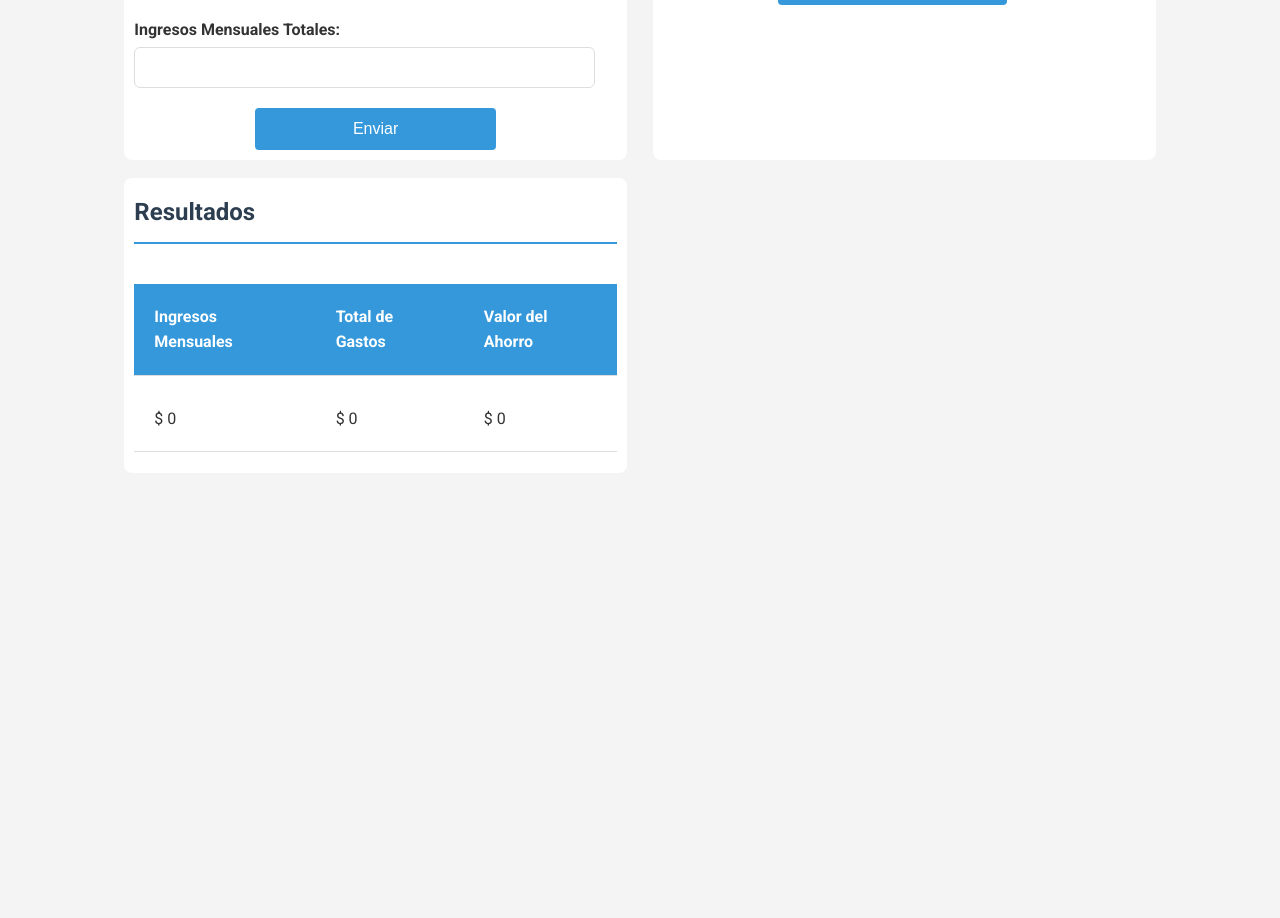
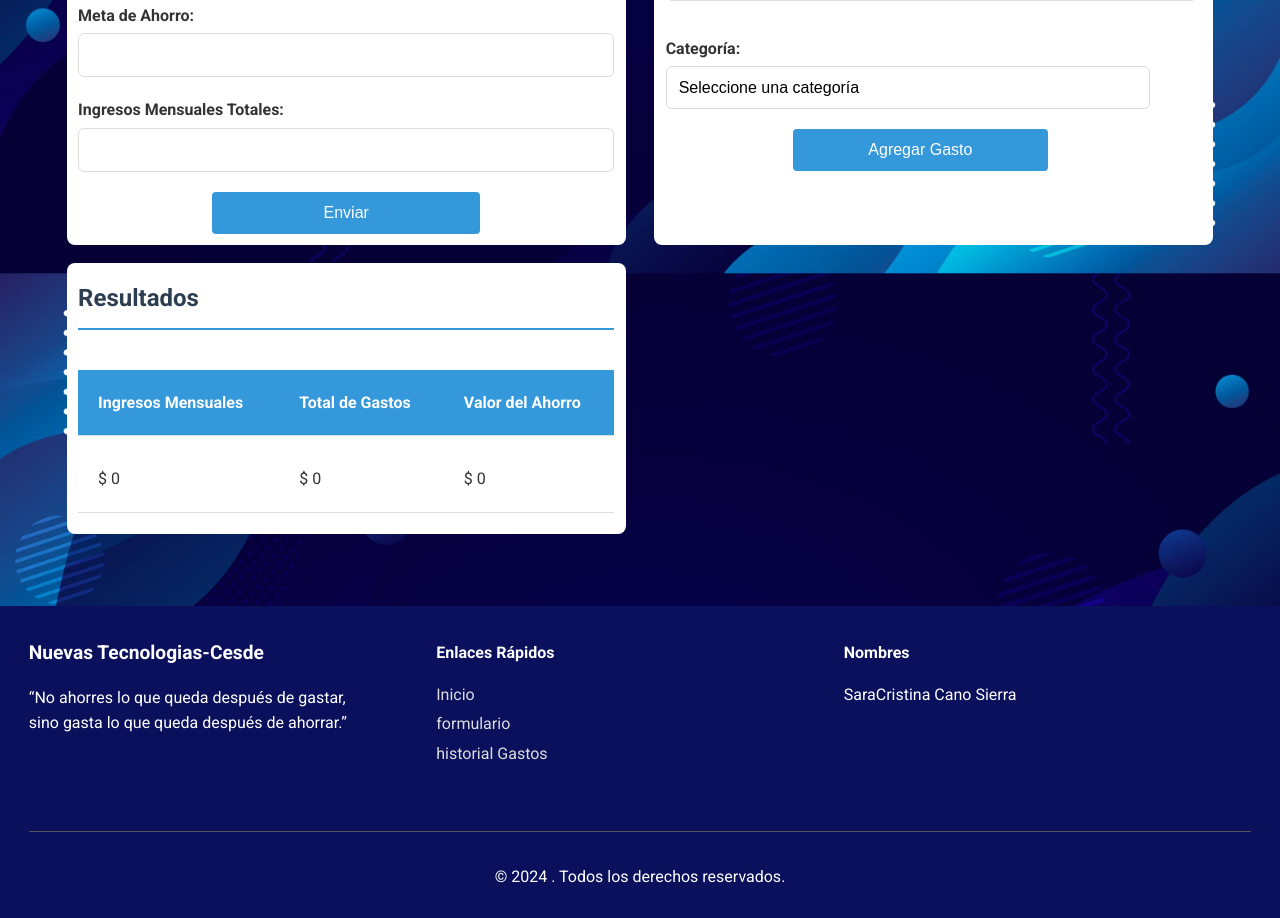
Before and after one commit to saritacanosierra/calculadoraGastos, a React (Vite) app: page /formulario in a window 1280 px wide. Shown: the part 580-1498 px from the top of the page. Before the commit the page ends 1053 px from the top, so only its background shows below. Built offline with nearby package versions, Linux system fonts and the light colour scheme.

Commit message:
cambios de estilos fondos y tamaños

```diff
--- a/src/App.css
+++ b/src/App.css
@@ -5,6 +5,12 @@
   margin: 0;
   padding: 0;
   font-family: 'Roboto', sans-serif;
+  background-image: url('./assets/img/5239017.jpg');
+  background-size: cover;
+  background-position: center;
+  background-repeat: no-repeat;
+  background-attachment: fixed;
+  background-color: transparent;
 }
 
 body {
--- /dev/null
+++ b/src/components/Footer.css
@@ -0,0 +1,69 @@
+.footer {
+  background-color: #0a105c;
+  color: white;
+  padding: 1%;
+  max-width: 100%;
+  margin-top: 5%;
+  /* box-shadow: 0 0 10px; */
+}
+
+.footer-container {
+  margin: 0 auto;
+  padding: 0 1rem;
+}
+
+.footer-content {
+  display: flex;
+  flex-wrap: wrap;
+  justify-content: space-between;
+}
+
+.footer-section {
+  flex: 1;
+  margin-bottom: 1rem;
+  min-width: 200px;
+}
+
+.footer-section h3 {
+  font-size: 1.2rem;
+  margin-bottom: 0.5rem;
+}
+
+.footer-section h4 {
+  font-size: 1rem;
+  margin-bottom: 0.5rem;
+}
+
+.footer-section ul {
+  list-style-type: none;
+  padding: 0;
+}
+
+.footer-section ul li {
+  margin-bottom: 0.25rem;
+}
+
+.footer-section a {
+  color: #ddd;
+  text-decoration: none;
+}
+
+.footer-section a:hover {
+  color: white;
+}
+
+.footer-bottom {
+  text-align: center;
+  margin-top: 2rem;
+  padding-top: 1rem;
+  border-top: 1px solid #555;
+}
+
+@media (max-width: 768px) {
+  .footer-content {
+    flex-direction: column;
+  }
+  .footer-section {
+    margin-bottom: 1.5rem;
+  }
+}
--- /dev/null
+++ b/src/components/footer.jsx
@@ -0,0 +1,34 @@
+import './Footer.css';
+
+const Footer = () => {
+  return (
+    <footer className="footer">
+      <div className="footer-container">
+        <div className="footer-content">
+          <div className="footer-section">
+            <h3>Nuevas Tecnologias-Cesde</h3>
+            <p> “No ahorres lo que queda después de gastar,<br></br> sino gasta lo que queda después de ahorrar.” </p>
+          </div>
+          <div className="footer-section">
+            <h4>Enlaces Rápidos</h4>
+            <ul>
+              <li><a href="/">Inicio</a></li>
+              <li><a href="/form">formulario</a></li>
+              <li><a href="/historialGastos">historial Gastos</a></li>
+
+            </ul>
+          </div>
+          <div className="footer-section">
+            <h4>Nombres</h4>
+            <p>SaraCristina Cano Sierra</p>
+          </div>
+        </div>
+        <div className="footer-bottom">
+          <p>&copy; {new Date().getFullYear()} . Todos los derechos reservados.</p>
+        </div>
+      </div>
+    </footer>
+  );
+};
+
+export default Footer;
--- a/src/components/navbar.css
+++ b/src/components/navbar.css
@@ -1,5 +1,5 @@
 .navbar {
-  background-color: #2c3e50;
+  background-color: #0f146a;
   padding: 1rem 0;
 }
 
--- a/src/pages/form.css
+++ b/src/pages/form.css
@@ -3,7 +3,6 @@ body {
   font-family: Arial, sans-serif;
   line-height: 1.6;
   color: #333;
-  background-color: #f4f4f4;
   margin: 0;
   padding: 0;
 }
@@ -13,18 +12,19 @@ body {
   margin: 0 auto;
   padding: 2%;
   padding-top: 4%;
-  width: 95%;
+  width: 105%;
 }
 
 /* Estilos para el encabezado */
 .title {
-  background-color: #2c3e50;
-  color: #ecf0f1;
+  color: #ffffff;
   padding: 0.5%;
   text-align: center;
-  margin-top: 3%;
-  width: 90%;
-  box-sizing: border-box;
+  font-size: 200%;
+  font-weight: bold;
+  width: 80%;
+  margin: 0% auto 2%;
+  margin-top: -2%;
 }
 
 .title h1 {
@@ -37,8 +37,9 @@ body {
   display: grid;
   grid-template-columns: 1fr 1fr;
   gap: 2%;
-  margin-top: 1%;
-  width: 90%;
+  margin: 1% auto 0;
+  width: 100%;
+  max-width: 1200px; /* Añadido para limitar el ancho máximo */
 }
 
 .datos-personales, .gastos, .container-resultados {
@@ -69,11 +70,23 @@ label {
 
 input[type="text"],
 input[type="date"],
-input[type="number"] {
-  width: 90%;
+input[type="number"],
+select {
+  width: 95%;
   padding: 12px;
   border: 1px solid #ddd;
   border-radius: 6px;
+  background-color: #fff;
+  font-size: 16px;
+}
+
+select {
+  appearance: none;
+  -webkit-appearance: none;
+  -moz-appearance: none;
+  background-repeat: no-repeat;
+  background-position: right 12px center;
+  padding-right: 30px;
 }
 
 button {
@@ -100,7 +113,7 @@ button:hover {
 
 .gasto-item {
   display: grid;
-  grid-template-columns: 2fr 3fr 2fr;
+  grid-template-columns: 2fr 2fr 2fr 2fr;
   gap: 20px;
   padding: 15px;
   border-bottom: 1px solid #eee;
--- a/src/pages/form.jsx
+++ b/src/pages/form.jsx
@@ -1,12 +1,14 @@
 import { useState } from 'react';
 import './form.css'
+import Footer from '../components/footer';
 
 function FormularioVista() {
   const [gastos, setGastos] = useState([]);
   const [nuevoGasto, setNuevoGasto] = useState({
     fecha: '',
     descripcion: '',
-    valor: ''
+    valor: '',
+    categoria: '' // Agregamos la categoría al estado del nuevo gasto
   });
   const [ingresosMensuales, setIngresosMensuales] = useState('');
   const [nombreUsuario, setNombreUsuario] = useState('');
@@ -38,11 +40,12 @@ function FormularioVista() {
   const agregarGasto = () => {
     if (nuevoGasto.fecha && nuevoGasto.descripcion && nuevoGasto.valor) {
       setGastos(prevGastos => [...prevGastos, nuevoGasto]);
-      setNuevoGasto({ fecha: '', descripcion: '', valor: '' });
+      setNuevoGasto({ fecha: '', descripcion: '', valor: '', categoria: '' });
     }
   };
 
   return (
+    <>
     <div className="container">
       <header className="title">
         <h1>{nombreUsuario ? `Usuario: ${nombreUsuario}` : 'Usuario:'}</h1>
@@ -128,6 +131,25 @@ function FormularioVista() {
                 required
               />
             </div>
+            <div className="input-grupo">
+              <label htmlFor="categoria-gasto">Categoría:</label>
+              <select
+                id="categoria-gasto"
+                name="categoria"
+                value={nuevoGasto.categoria}
+                onChange={handleGastoChange}
+                required
+              >
+                <option value="">Seleccione una categoría</option>
+                <option value="alimentacion">Alimentación</option>
+                <option value="transporte">Transporte</option>
+                <option value="vivienda">Vivienda</option>
+                <option value="entretenimiento">Entretenimiento</option>
+                <option value="salud">Salud</option>
+                <option value="educacion">Educación</option>
+                <option value="otros">Otros</option>
+              </select>
+            </div>
             <button className='btnAgregarGasto' type="button" onClick={agregarGasto}>Agregar Gasto</button>
           </div>
 
@@ -137,6 +159,7 @@ function FormularioVista() {
                 <span>{gasto.fecha}</span>
                 <span>{gasto.descripcion}</span>
                 <span>{gasto.valor}</span>
+                <span>{gasto.categoria}</span>
               </div>
             ))}
           </div>
@@ -168,6 +191,8 @@ function FormularioVista() {
         </section>
       </main>
     </div>
+      <Footer className='form_footer' />
+    </>
   );
 }
 
--- a/src/pages/historialGastos.css
+++ b/src/pages/historialGastos.css
@@ -1,14 +1,26 @@
 .historial-container {
+  display: flex;
+  flex-direction: column;
+  min-height: 100vh;
+}
+
+.historial-content {
+  flex: 1;
   display: flex;
   flex-direction: column;
   align-items: center;
   padding: 20px;
-  font-family: Arial, sans-serif;
+  overflow-y: auto;
 }
 
-.historial-title {
-  color: #333;
-  margin-bottom: 20px;
+.historial_title {
+  color: #ffffff;
+  padding: 0.5%;
+  text-align: center;
+  font-size: 200%;
+  font-weight: bold;
+  width: 75%;
+  margin: 0% auto 2%;
 }
 
 .historial-filter {
@@ -28,6 +40,7 @@
   box-shadow: 0 0 20px rgba(0, 0, 0, 0.1);
   border-radius: 10px;
   overflow: hidden;
+  margin: 0 auto; /* Centra la tabla horizontalmente */
 }
 
 .historial-th {
@@ -50,3 +63,12 @@
 .historial-tr-odd {
   background-color: #ffffff;
 }
+
+.historial-footer {
+  flex-shrink: 0;
+  width: 100% !important;
+  padding: 40px 20px;
+  background-color: #f0f0f0;
+  font-size: 1.2em;
+  text-align: center;
+}
--- a/src/pages/historialGastos.jsx
+++ b/src/pages/historialGastos.jsx
@@ -1,5 +1,6 @@
 import  { useState } from 'react';
 import './historialGastos.css';
+import Footer from '../components/footer';
 
 function Historial() {
   const [filtro, setFiltro] = useState('');
@@ -17,9 +18,8 @@ function Historial() {
 
   return (
     <div className="historial-container">
-      <h1 className="historial-title">Historial</h1>
-
-      {/* Campo de búsqueda */}
+      <div className="historial-content">
+        <h1 className="historial_title">Historial</h1>
         <input
           type="text"
           placeholder="Filtrar..."
@@ -49,6 +49,8 @@ function Historial() {
           </tbody>
         </table>
       </div>
+      <Footer className="historial-footer" />
+    </div>
   );
 }
 
--- a/src/pages/home.css
+++ b/src/pages/home.css
@@ -1,36 +1,90 @@
-.title {
+.title_home {
+    color: #ffffff;
     text-align: center;
-    color: #000;
-    font-size: 2rem;
+    font-size: 200%;
     font-weight: bold;
+    width: 80%;
+    margin: 2% auto 5%;
+    position: relative;
+    z-index: 1;
+    border-radius: 50%;
+    margin-top: -2%;
 }
-.container {
+
+.container_home {
+    width: 100%;
+    min-height: 100vh;
+    display: flex;
+    flex-direction: column;
+    padding: 20px;
+}
+
+.content {
     display: flex;
     flex-direction: column;
     align-items: center;
     justify-content: center;
-    height: 100vh;
+    background-color: aliceblue;
+    width: 50%;
+    position: relative;
+    top: auto;
+    left: auto;
+    transform: none;
+    width: 100%;
+    max-width: 600px;
+    height: auto;
+    min-height: 50vh;
+    margin: 20px auto;
+    margin-top: -5%;
 }
 
 .container-title {
     text-align: center;
     color: #000;
-    font-size: 1.5rem;
+    font-size: 1rem;
     font-weight: bold;
+    width: 50%;
+    justify-content: center;
+    align-items: center;
 }
 
 .container-integrantes {
     display: flex;
     flex-direction: column;
-    height: 100vh;
+    height: auto;
+    margin-top: 5%;
+    background-color: transparent;
 }
 
 .container-integrantes ul {
     list-style: none;
     padding: 0;
     margin: 0;
+    background-color: transparent;
 }
 
-.container-integrantes li {
-    margin: 0.5rem 0;
+
+
+body {
+    background-color: aliceblue;
 }
+
+* {
+    background-color: inherit;
+}
+
+@media (max-width: 768px) {
+    .title_home {
+        width: 100%;
+        font-size: 1.5rem;
+    }
+
+    .content {
+        width: 90%;
+    }
+
+    .container-title {
+        width: 100%;
+        font-size: 1.2rem;
+    }
+}
--- a/src/pages/home.jsx
+++ b/src/pages/home.jsx
@@ -1,11 +1,12 @@
 import './home.css'
-function Home () {
+function Home() {
   return (
     <>
-      <div className="title">
+      <div className='container_home'>
+        <div className="title_home">
           <h1>calculadora de gastos mensuales</h1>
         </div>
-      <div className="container">
+        <div className="content">
           <div className="container-title">
             <h2>integrantes del grupo</h2>
           </div>
@@ -18,6 +19,7 @@ function Home () {
           </div>
 
         </div>
+      </div>
     </>
   );
 }
```
Also changed, not shown: src/components/Home.jsx (added, +13 -0 lines), src/assets/img/5239017.jpg (added). Lines whose indentation alone changed are shown as unchanged.
